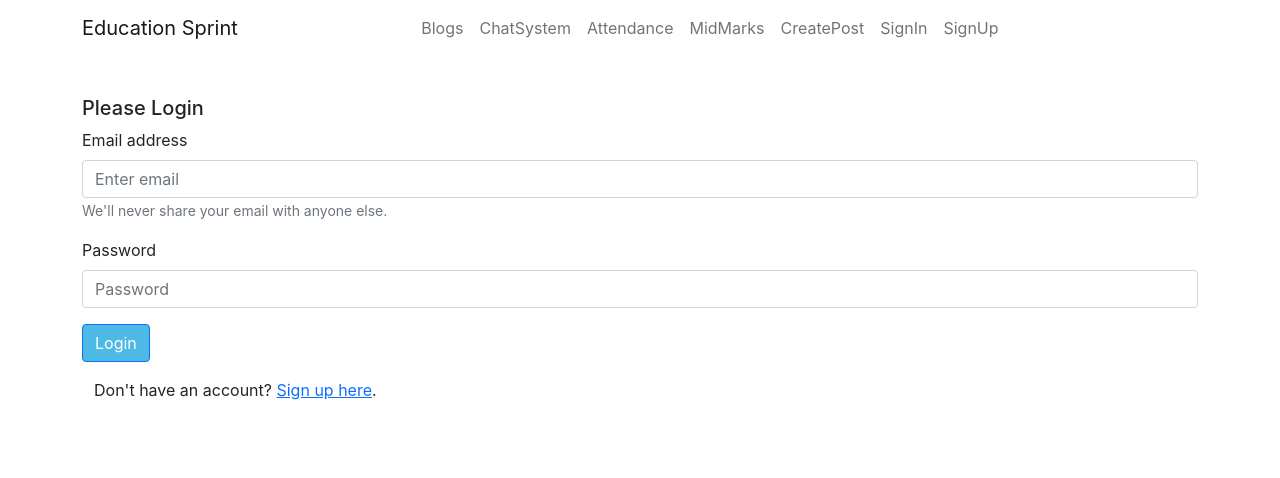
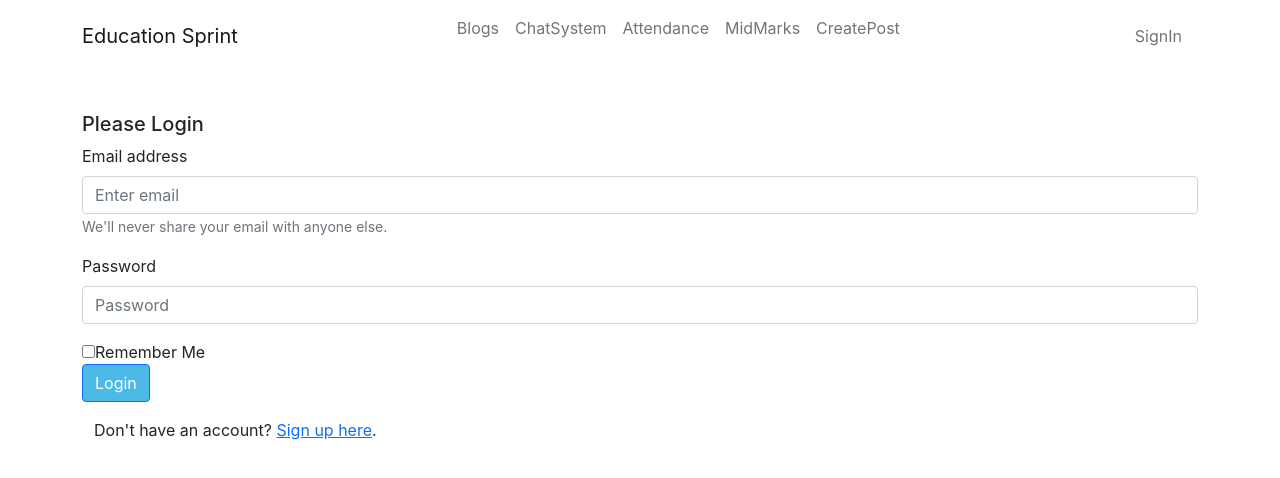
Before and after one commit to MahidharMannuru5/AttNbkrist, a React (Create React App) app: page /#/Signin in a window 1280 px wide. Shown: the top 478 px of the page. Built offline with nearby package versions, Linux system fonts and the light colour scheme; no server answers.

Commit message:
Fixedindividualchatbreakingiisue

```diff
--- a/src/Components/NavBar.jsx
+++ b/src/Components/NavBar.jsx
@@ -5,7 +5,6 @@ import { useNavigate } from 'react-router-dom';
 import Container from 'react-bootstrap/Container';
 import Nav from 'react-bootstrap/Nav';
 import Navbar from 'react-bootstrap/Navbar';
-import Button from 'react-bootstrap/Button';
 import { Link } from 'react-router-dom';
 import Offcanvas from 'react-bootstrap/Offcanvas';
 import {MdLogout} from "react-icons/md"
@@ -56,8 +55,7 @@ const NavBar = () => {
                       <Nav.Link as={Link} to={"/Attendance"}>Attendance</Nav.Link>
                       <Nav.Link as={Link} to={"/MidMarks"}>MidMarks</Nav.Link>
                       <Nav.Link as={Link} to={"/CreatePost"}>CreatePost</Nav.Link>
-                      <Nav.Link as={Link} to={"/Signin"}>SignIn</Nav.Link>
-                       <Nav.Link as={Link} to={"/SignUp"}>SignUp</Nav.Link>
+
 
                     </>
 
@@ -67,7 +65,10 @@ const NavBar = () => {
                        {user ?
                           <>
                           <MdLogout onClick={SignOut}/>Logout</>
-                          :null}
+                          :
+                          <>
+                          <Nav.Link as={Link} to={"/Signin"}>SignIn</Nav.Link>
+                          </>}
                        </Nav.Link>
               </Nav>
                 </Offcanvas.Body>
--- a/src/Pages/ChatSystem.jsx
+++ b/src/Pages/ChatSystem.jsx
@@ -63,7 +63,7 @@ const ChatSystem = () => {
             <div className="message-header">
             <div className="message-username">{user && user.uid===message.userIdName ?
           <GoTrashcan className='DeleteButton' onClick={() => {deletemessage(message.Docid)}} />
-            :<Link to={`Individualchat/${user.uid+message.userIdName}/${message.username}`}><BiMessage className="Direct"/></Link>}</div>
+            :<Link to={`Individualchat/${[user.uid+message.userIdName].sort().join("")}/${message.username}`}><BiMessage className="Direct"/></Link>}</div>
 
               <div className="message-username">{message.username}</div>
               <div className="message-time">{message.timestamp && message.timestamp.toDate().toLocaleString()}</div>
--- a/src/Pages/Signin.jsx
+++ b/src/Pages/Signin.jsx
@@ -5,11 +5,15 @@ import { useState,useEffect } from 'react';
 import { auth } from '../ConfigFirebase/Firebase';
 import { getAuth, signInWithEmailAndPassword,onAuthStateChanged } from "firebase/auth";
 import Nav from 'react-bootstrap/Nav';
+import { useNavigate } from "react-router-dom";
+
 import { Link } from 'react-router-dom';
 
 const Signin = () => {
-  const [Email, setEmail] = useState("");
-  const [password, setPassword] = useState("");
+  const navigate = useNavigate();
+
+  const [Email, setEmail] = useState(localStorage.getItem('Email'));
+  const [password, setPassword] = useState(localStorage.getItem('password'));
   const [UseName, setUseName] = useState("");
   useEffect(() => {
     const user = auth.currentUser;
@@ -33,8 +37,7 @@ if (user !== null) {
             setEmail(" ");
             setPassword(" ");
             console.log(email);
-
-
+            navigate("/");
           } else {
             console.log("No user is signed in.");
 
@@ -58,16 +61,21 @@ if (user !== null) {
           </>
           <Form.Group className="mb-3 justify-content-center" controlId="formBasicEmail">
             <Form.Label>Email address{UseName}</Form.Label>
-            <Form.Control type="email" onChange={(event) => setEmail(event.target.value)} placeholder="Enter email" />
+            <Form.Control type="email" value={Email} onChange={(event) => setEmail(event.target.value)} placeholder="Enter email" />
             <Form.Text className="text-muted">
               We'll never share your email with anyone else.
             </Form.Text>
           </Form.Group>
           <Form.Group className="mb-3" controlId="formBasicPassword">
         <Form.Label>Password</Form.Label>
-        <Form.Control type="password" placeholder="Password"   onChange={(event)=>{
-  setPassword(event.target.value)}}/>
+        <Form.Control type="password" placeholder="Password" value={password}  onChange={(event)=>{
+                  setPassword(event.target.value)}}/>
       </Form.Group>
+      <div   className="new"  onClick={()=>{localStorage.setItem("password",password)
+        localStorage.setItem("Email", Email);
+        ;}}>
+
+      <input type="checkbox" name="tripType"/>Remember Me</div>
           <Button variant="primary" type="submit" onClick={Login}>
             Login
           </Button>
```
